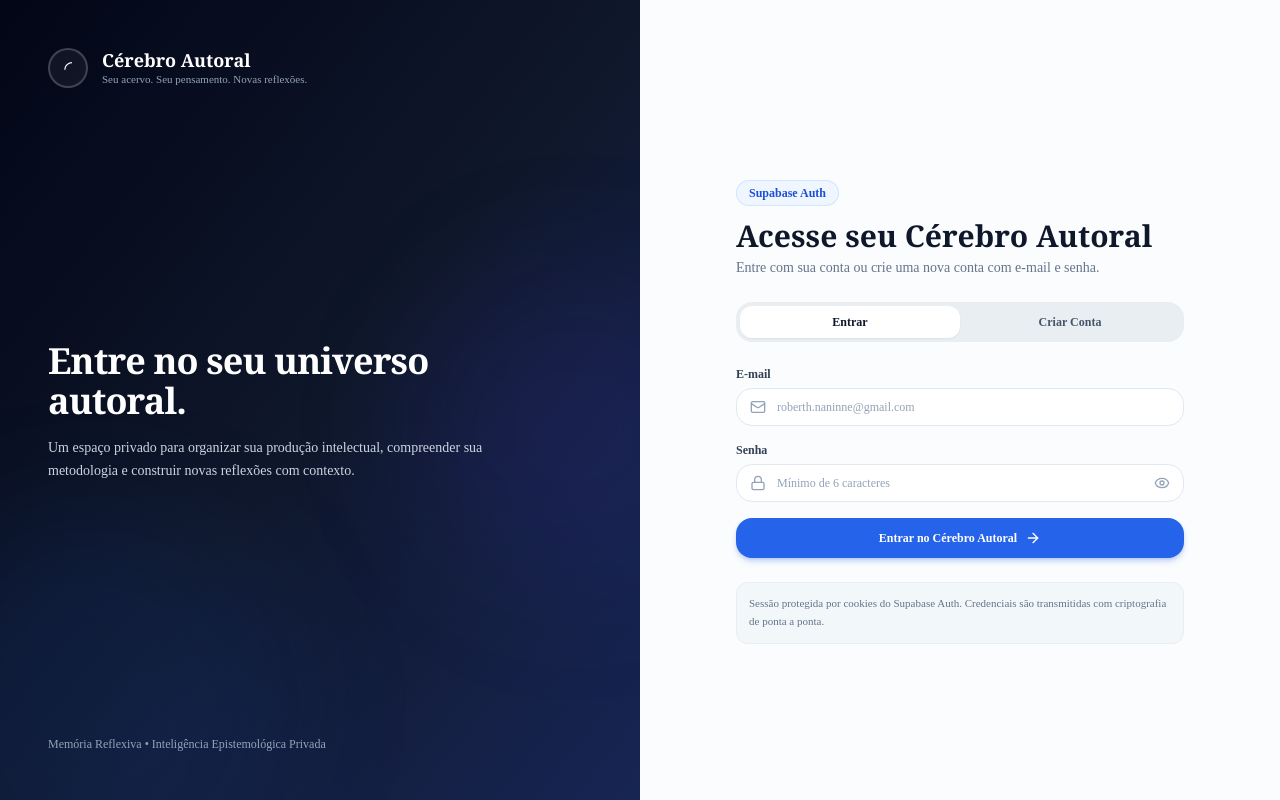
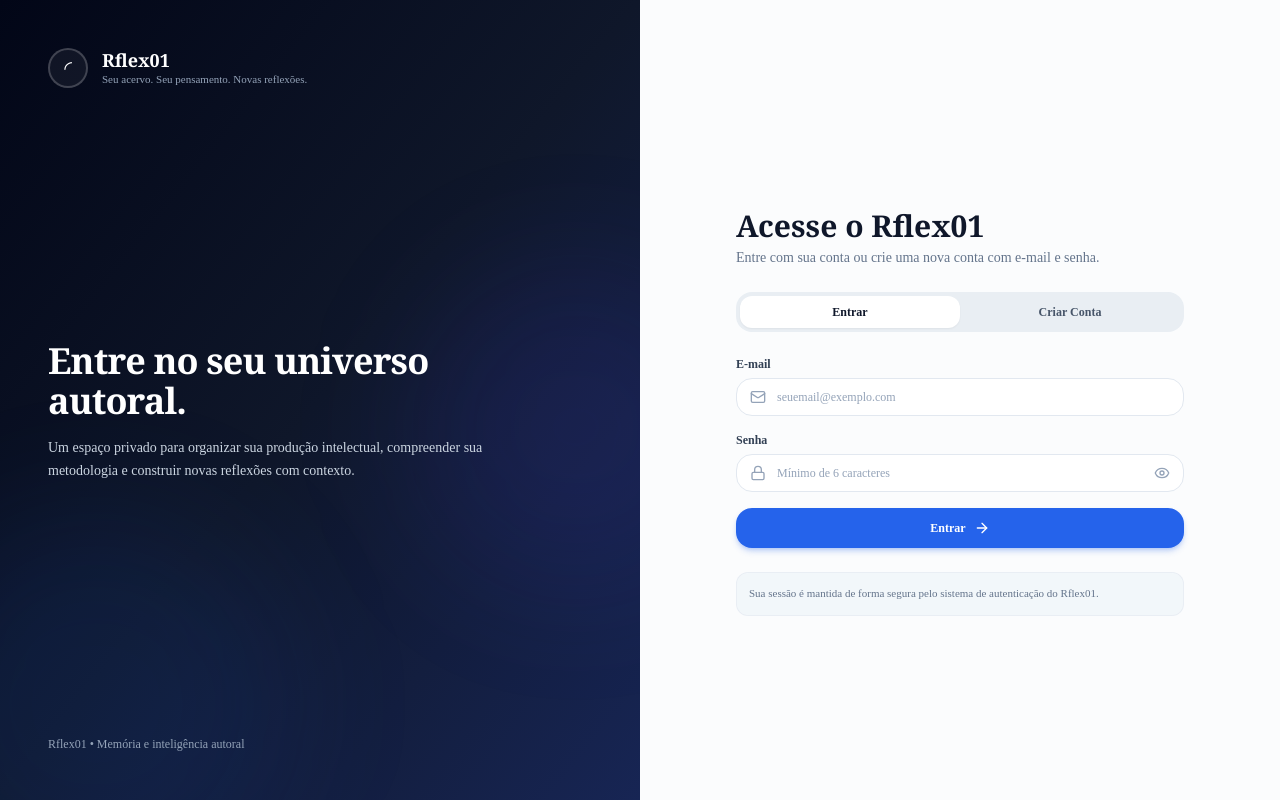
Before and after one commit to villacanabrava-maker/Biblioteca-Celebro-Reflex-es-, a Next.js app: page /login in a window 1280 px wide. Built offline with nearby package versions, Linux system fonts and the light colour scheme.

Commit message:
feat(login): simplificar marca e remover detalhes internos

```diff
--- a/src/app/(auth)/login/page.tsx
+++ b/src/app/(auth)/login/page.tsx
@@ -2,7 +2,6 @@
 
 import { useState } from "react";
 import { useRouter } from "next/navigation";
-import Link from "next/link";
 import {
   Mail,
   Lock,
@@ -104,7 +103,7 @@ export default function PaginaLogin() {
           </div>
           <div>
             <span className="font-serif font-bold text-lg text-white leading-tight block">
-              Cérebro Autoral
+              Rflex01
             </span>
             <span className="text-[11px] text-slate-400 font-sans block">
               Seu acervo. Seu pensamento. Novas reflexões.
@@ -125,7 +124,7 @@ export default function PaginaLogin() {
 
         {/* Rodapé da Arte */}
         <div className="text-xs text-slate-400 font-sans z-10">
-          Memória Reflexiva &bull; Inteligência Epistemológica Privada
+          Rflex01 &bull; Memória e inteligência autoral
         </div>
 
         {/* Efeito Glow Abstrato de Fundo */}
@@ -144,7 +143,7 @@ export default function PaginaLogin() {
             </div>
             <div>
               <span className="font-serif font-bold text-lg text-slate-900 leading-tight block">
-                Cérebro Autoral
+                Rflex01
               </span>
               <span className="text-[11px] text-slate-500 font-sans block">
                 Seu acervo. Seu pensamento. Novas reflexões.
@@ -153,11 +152,8 @@ export default function PaginaLogin() {
           </div>
 
           <div>
-            <span className="inline-flex items-center px-3 py-1 rounded-full text-xs font-semibold bg-blue-50 text-blue-700 border border-blue-200/60 mb-3">
-              Supabase Auth
-            </span>
             <h1 className="font-serif text-2xl sm:text-3xl font-bold text-slate-900 leading-tight">
-              Acesse seu Cérebro Autoral
+              Acesse o Rflex01
             </h1>
             <p className="text-xs sm:text-sm text-slate-500 mt-1">
               Entre com sua conta ou crie uma nova conta com e-mail e senha.
@@ -237,7 +233,7 @@ export default function PaginaLogin() {
                   required
                   value={email}
                   onChange={(e) => setEmail(e.target.value)}
-                  placeholder="roberth.naninne@gmail.com"
+                  placeholder="seuemail@exemplo.com"
                   autoComplete="email"
                   className="w-full pl-10 pr-4 py-2.5 bg-white border border-slate-200 rounded-2xl text-xs text-slate-900 placeholder-slate-400 focus:outline-none focus:border-blue-500 focus:ring-1 focus:ring-blue-500 transition-colors shadow-xs"
                 />
@@ -300,16 +296,15 @@ export default function PaginaLogin() {
                 </>
               ) : (
                 <>
-                  <span>{modo === "login" ? "Entrar no Cérebro Autoral" : "Finalizar Cadastro"}</span>
+                  <span>{modo === "login" ? "Entrar" : "Finalizar Cadastro"}</span>
                   <ArrowRight className="w-4 h-4" />
                 </>
               )}
             </button>
           </form>
 
-          {/* Rodapé de Segurança */}
           <div className="p-3 bg-slate-100/80 rounded-xl text-[11px] text-slate-500 leading-relaxed border border-slate-200/60">
-            Sessão protegida por cookies do Supabase Auth. Credenciais são transmitidas com criptografia de ponta a ponta.
+            Sua sessão é mantida de forma segura pelo sistema de autenticação do Rflex01.
           </div>
         </div>
       </section>
```
